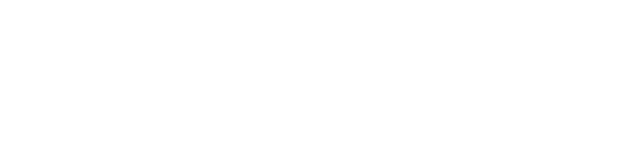
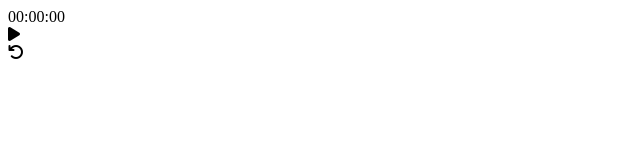
Before and after one commit to abubakar1010/stop_watch, a plain HTML site: page index.html in a window 1280 px wide. Shown: the whole page, without its empty margins (0-640 px from the left). Drawn offline with Linux system fonts and the light colour scheme.

Commit message:
finished markup

```diff
--- a/index.html
+++ b/index.html
@@ -14,6 +14,19 @@
 
     <div class="watch-container">
 
+        <div class="timer">
+            00:00:00
+        </div>
+
+        <div class="start">
+            <i class="fa-solid fa-play"></i>
+        </div>
+        <!-- <div class="start">
+            <i class="fa-solid fa-pause"></i>
+        </div> -->
+        <div class="start">
+            <i class="fa-solid fa-arrow-rotate-left"></i>
+        </div>
     </div>
     <!-- script here -->
     <script src="script/main.js"></script>
```
Also changed, not shown: 1 other file.
